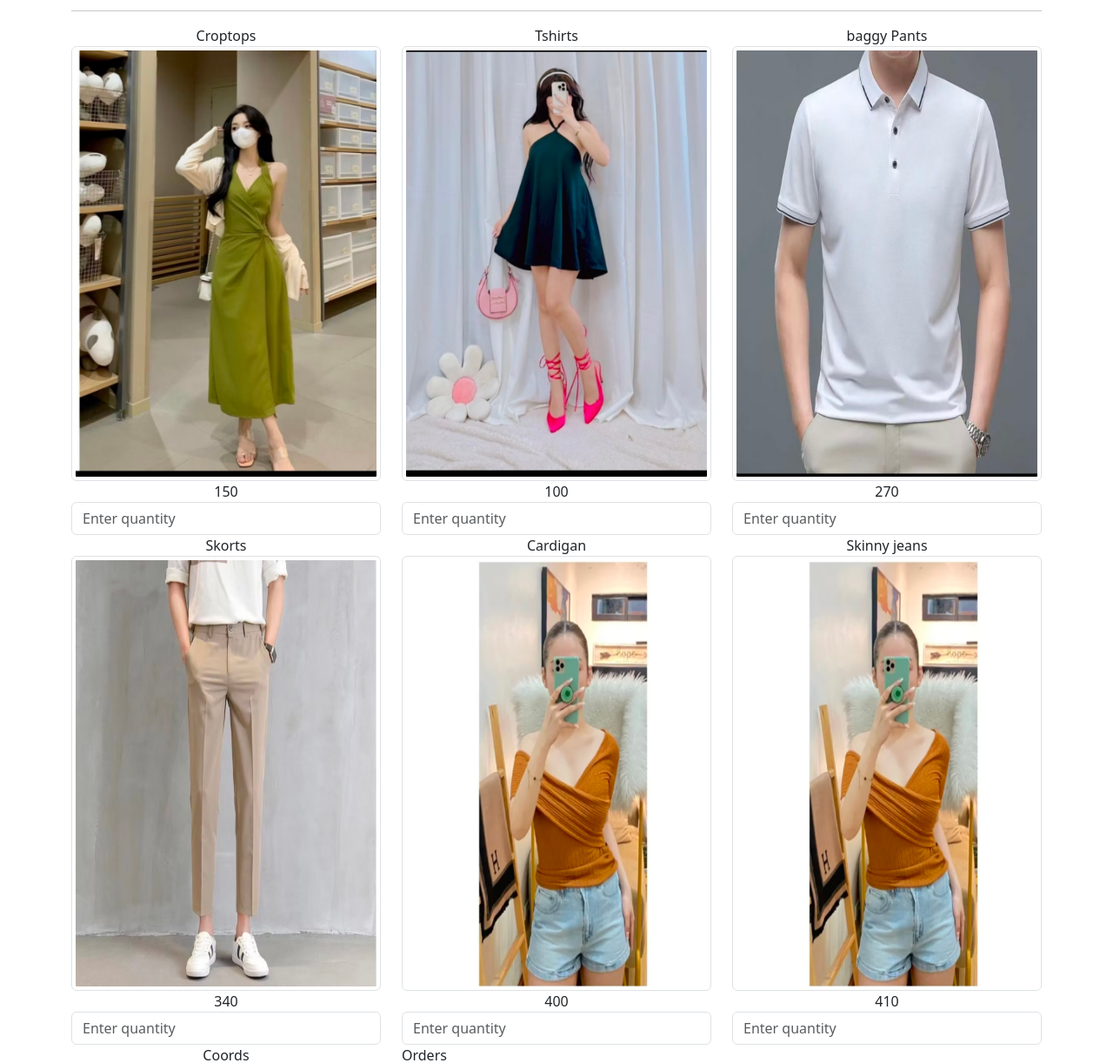
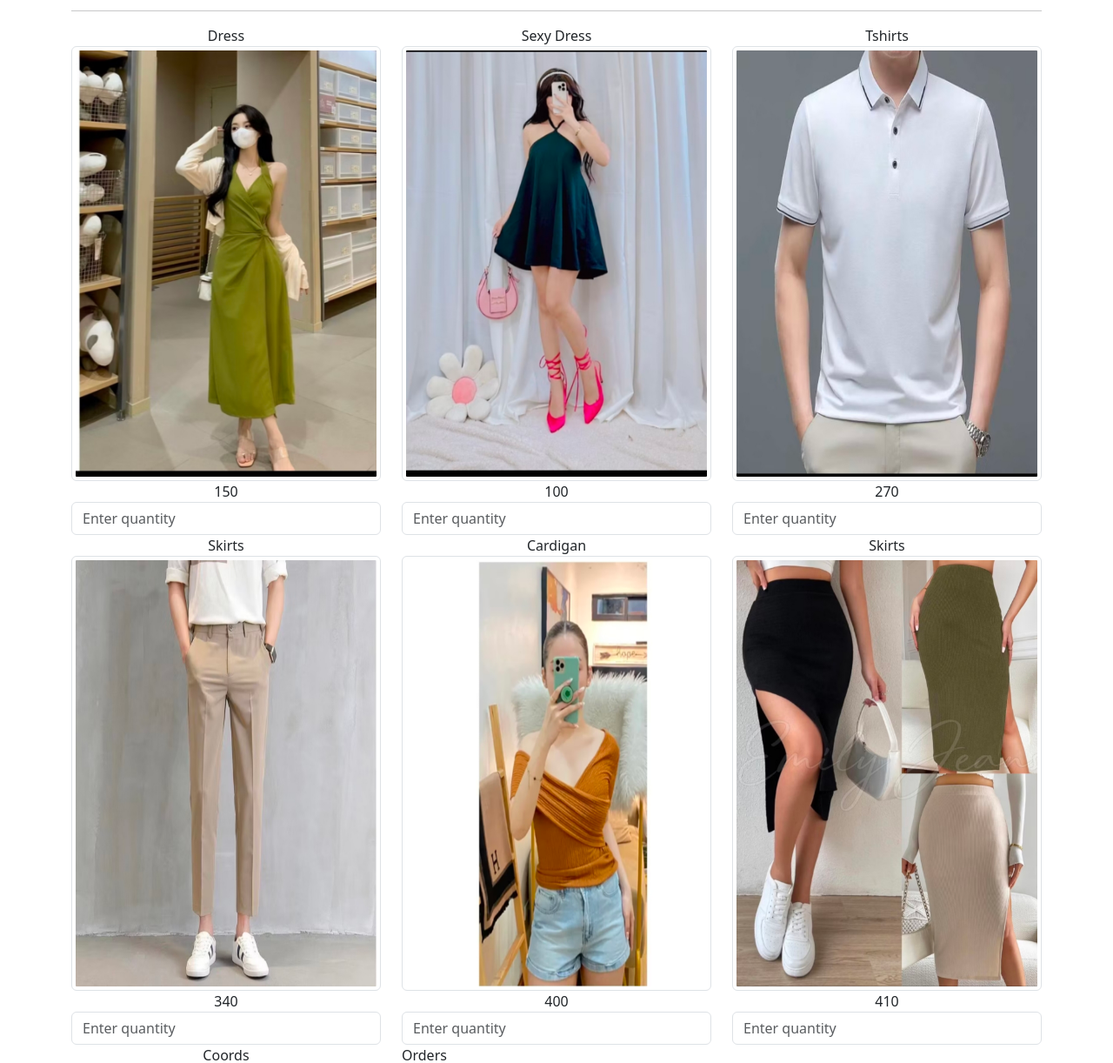
Before and after one commit to rizamaybataan/Riz-RTW, a plain HTML site: page index.html in a window 1280 px wide. Shown: the part 42-1264 px from the top of the page at 87% size. Drawn offline with nearby package versions, Linux system fonts and the light colour scheme.

Commit message:
Update index.html

```diff
--- a/index.html
+++ b/index.html
@@ -20,28 +20,28 @@
 
   <div class="row">
     <div class="col-4 text-center">
-      <label id="product1">Croptops</label>
+      <label id="product1">Dress</label>
       <img src="IMG_20240706_155651.jpg" style="width:400px; height:500px;" class="img-thumbnail"/>
       <label for="product1" id="price1">150</label>
       <input type="number" class="form-control" id="qty1" placeholder="Enter quantity"/>
     </div>
 
     <div class="col-4 text-center">
-      <label id="product2">Tshirts</label>
+      <label id="product2">Sexy Dress</label>
       <img src="IMG_20240706_155713.jpg" style="width:400px; height:500px;" class="img-thumbnail"/>
       <label for="product2" id="price2">100</label>
       <input type="number" class="form-control" id="qty2" placeholder="Enter quantity"/>
     </div>
 
     <div class="col-4 text-center">
-      <label id="product3">baggy Pants</label>
+      <label id="product3">Tshirts</label>
       <img src="IMG_20240706_155737.jpg" style="width:400px; height:500px;" class="img-thumbnail"/>
       <label for="product3" id="price3">270</label>
       <input type="number" class="form-control" id="qty3" placeholder="Enter quantity"/>
     </div>
 
     <div class="col-4 text-center">
-      <label id="product4">Skorts</label>
+      <label id="product4">Skirts</label>
       <img src="IMG_20240706_155752.jpg" style="width:400px; height:500px;" class="img-thumbnail"/
       <label for="product4" id="price4">340</label>
       <input type="number" class="form-control" id="qty4" placeholder="Enter quantity"/>
@@ -55,8 +55,8 @@
     </div>
 
     <div class="col-4 text-center">
-      <label id="product6">Skinny jeans</label>
-      <img src="IMG_20240706_155825.jpg" style="width:400px; height:500px;" class="img-thumbnail"/>
+      <label id="product6">Skirts</label>
+      <img src="IMG_20240706_155839.jpg" style="width:400px; height:500px;" class="img-thumbnail"/>
       <label for="product6" id="price6">410</label>
       <input type="number" class="form-control" id="qty6" placeholder="Enter quantity"/>
     </div>
```
